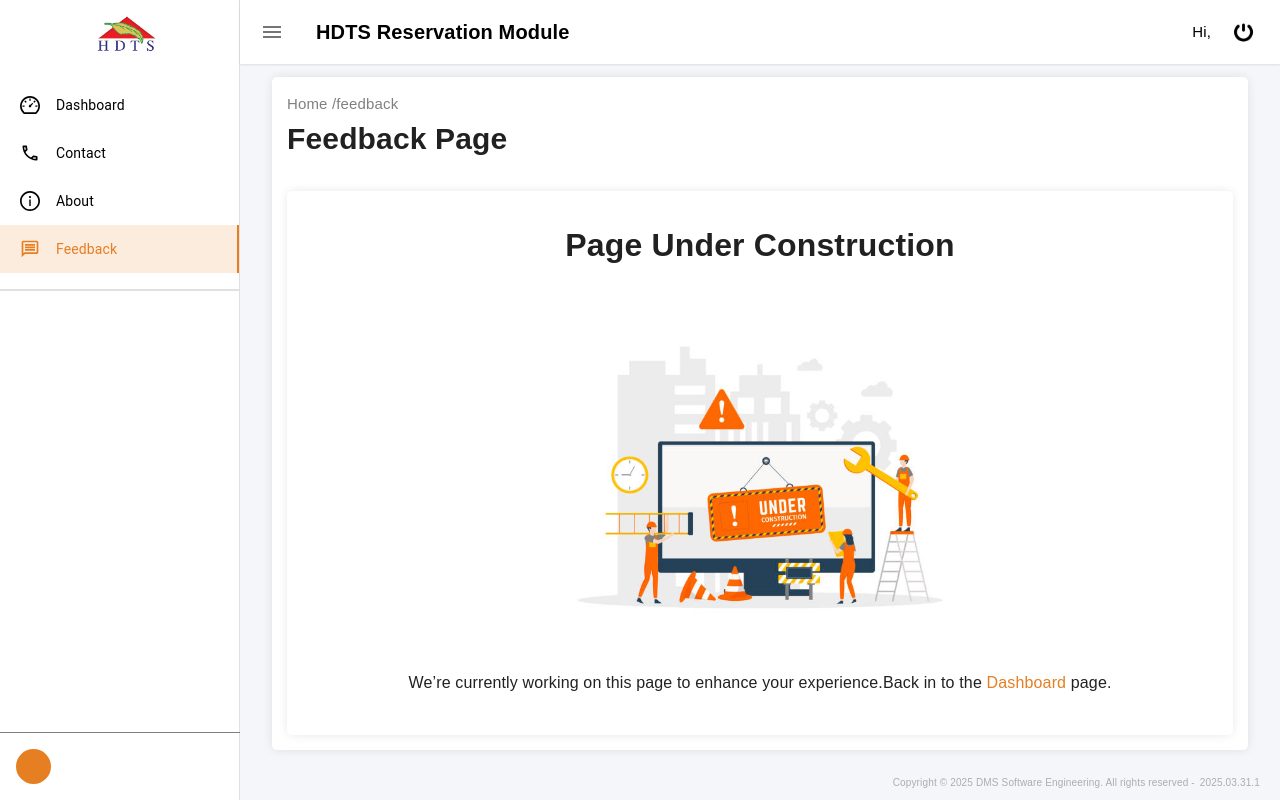
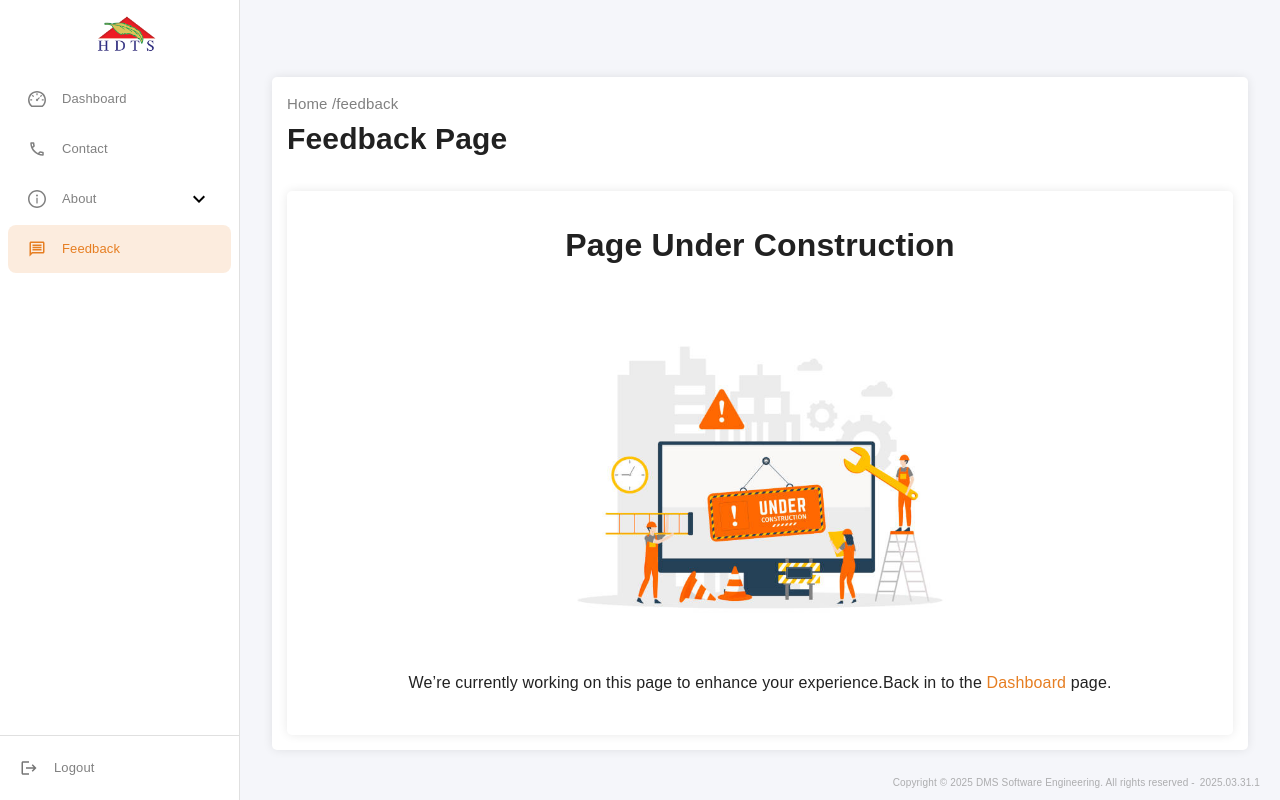
Before and after one commit to LDTECHSL/KathawoAdmin_Hosting, a React (Create React App) app: page /feedback in a window 1280 px wide. Built offline with nearby package versions, Linux system fonts and the light colour scheme.

Commit message:
fix: update font family in navbar styles and clean up unused imports

```diff
--- a/src/Common/css/navbar.css
+++ b/src/Common/css/navbar.css
@@ -2,7 +2,7 @@
 
 *{
     /*border: 1px solid red;*/
-    font-family: 'Public Sans', sans-serif;
+    font-family: Poppins, sans-serif !important;
     padding: 0;
     margin: 0;
 }
--- a/src/Layouts/Navbar.tsx
+++ b/src/Layouts/Navbar.tsx
@@ -2,23 +2,27 @@ import * as React from "react";
 import { styled, Theme, CSSObject } from "@mui/material/styles";
 import Box from "@mui/material/Box";
 import MuiDrawer from "@mui/material/Drawer";
-import MuiAppBar, { AppBarProps as MuiAppBarProps } from "@mui/material/AppBar";
-import Toolbar from "@mui/material/Toolbar";
+import { AppBarProps as MuiAppBarProps } from "@mui/material/AppBar";
 import List from "@mui/material/List";
 import CssBaseline from "@mui/material/CssBaseline";
 import Divider from "@mui/material/Divider";
-import IconButton from "@mui/material/IconButton";
 import ListItem from "@mui/material/ListItem";
 import ListItemButton from "@mui/material/ListItemButton";
 import ListItemIcon from "@mui/material/ListItemIcon";
 import ListItemText from "@mui/material/ListItemText";
+import Collapse from "@mui/material/Collapse";   // 👈 import Collapse
+import {
+  ExpandLess,
+  ExpandMore,
+  Logout,
+  MessageOutlined,
+  PhoneOutlined,
+} from "@mui/icons-material";
 import { ReactElement } from "react";
 import { useNavigate, useLocation } from "react-router-dom";
 import "../Common/css/navbar.css";
-import { MenuOutlined, MessageOutlined, PhoneOutlined } from "@mui/icons-material";
 import Footer from "../Components/Footer";
 import logo from "../Assets/Images/hdts.png";
-import logoutIcon from "../Assets/Images/power.png";
 import Dialogbox from "../Components/Dialogbox";
 import { DashboardOutlined, InfoCircleOutlined } from "@ant-design/icons";
 
@@ -57,25 +61,6 @@ interface AppBarProps extends MuiAppBarProps {
   open?: boolean;
 }
 
-const AppBar = styled(MuiAppBar, {
-  shouldForwardProp: (prop) => prop !== "open",
-})<AppBarProps>(({ theme, open }) => ({
-  zIndex: theme.zIndex.drawer + 1,
-  transition: theme.transitions.create(["width", "margin"], {
-    easing: theme.transitions.easing.sharp,
-    duration: theme.transitions.duration.leavingScreen,
-  }),
-  boxShadow: "0px 1px 2px rgba(0, 0, 0, 0.1)",
-  ...(open && {
-    marginLeft: drawerWidth,
-    width: `calc(100% - ${drawerWidth}px)`,
-    transition: theme.transitions.create(["width", "margin"], {
-      easing: theme.transitions.easing.sharp,
-      duration: theme.transitions.duration.enteringScreen,
-    }),
-  }),
-}));
-
 const Drawer = styled(MuiDrawer, {
   shouldForwardProp: (prop) => prop !== "open",
 })(({ theme }) => ({
@@ -108,115 +93,55 @@ interface Props {
 export default function Navbar({ children }: Readonly<Props>) {
   const [open, setOpen] = React.useState(true);
   const [active, setActive] = React.useState(0);
-  const [active2, setActive2] = React.useState(0);
   const [isOpen, setIsOpen] = React.useState(false);
-  const [roleType, setRoleType] = React.useState(1);
-
-  let user = localStorage.getItem("username")
-  const des = localStorage.getItem("designation")
-
-  React.useEffect(() => {
-
-    let timeoutId: NodeJS.Timeout;
-    if (open) {
-      timeoutId = setTimeout(() => {
-        const userElement = document.querySelector(".drawer-user");
-        if (userElement) {
-          (userElement as HTMLElement).style.opacity = "1";
-        }
-      }, 50);
-    } else {
-      const userElement = document.querySelector(".drawer-user");
-      if (userElement) {
-        (userElement as HTMLElement).style.opacity = "0";
-      }
-    }
-
-    return () => clearTimeout(timeoutId);
-  }, [open]);
-
-  const handleOpen = () => {
-    setIsOpen(true);
-  };
-
-  const handleClose = () => {
-    setIsOpen(false);
-  };
-
-  const handleLogout = () => {
-    navigate("/");
-    localStorage.setItem("token", "")
-  };
+  const [expanded, setExpanded] = React.useState<number | null>(null); // 👈 track expanded item
 
   const navigate = useNavigate();
   const location = useLocation();
 
-  React.useEffect(() => {
-    const path = location.pathname;
-    if (path === "/dashboard"){
-      setActive(1)
-    } else if (path === "/contact") {
-      setActive(2);
-    } else if (path === "/about") {
-      setActive(3)
-    } else if (path === "/feedback") {
-      setActive(4)
-    } else {
-      setActive(0);
-    }
-  }, [location.pathname]);
+  let user = localStorage.getItem("username");
 
-  const handleDrawerOpen = () => {
-    setOpen(!open);
+  const handleOpen = () => setIsOpen(true);
+  const handleClose = () => setIsOpen(false);
+  const handleLogout = () => {
+    navigate("/");
+    localStorage.setItem("token", "");
   };
 
-  const handleClickDashboard = () => {
-    navigate("/dashboard");
-  };
-
-  const handleClickAbout = () => {
-    navigate("/about");
-  };
-
-  const handleClickContact = () => {
-    navigate("/contact");
-  };
-
-  const handleClickFeedback = () => {
-    navigate("/feedback");
-  };
-
+  // Drawer items config
   const drawerItems = [
     {
       name: "Dashboard",
-      icon: <DashboardOutlined style={{ fontSize: "20px" }} />,
-      onClick: handleClickDashboard
+      icon: <DashboardOutlined style={{ fontSize: "18px" }} />,
+      path: "/dashboard",
     },
     {
       name: "Contact",
-      icon: <PhoneOutlined style={{ fontSize: "20px" }} />,
-      onClick: handleClickContact
+      icon: <PhoneOutlined style={{ fontSize: "18px" }} />,
+      path: "/contact",
     },
     {
       name: "About",
-      icon: <InfoCircleOutlined style={{ fontSize: "20px" }} />,
-      onClick: handleClickAbout
+      icon: <InfoCircleOutlined style={{ fontSize: "18px" }} />,
+      children: [
+        { name: "Company", path: "/about/company" },
+        { name: "Team", path: "/about/team" },
+        { name: "Careers", path: "/about/careers" },
+      ],
     },
     {
       name: "Feedback",
-      icon: <MessageOutlined style={{ fontSize: "20px" }} />,
-      onClick: handleClickFeedback
-    }
+      icon: <MessageOutlined style={{ fontSize: "18px" }} />,
+      path: "/feedback",
+    },
   ];
 
   return (
-    <Box
-      sx={{ display: "flex", minHeight: "100vh", backgroundColor: "#f5f6fa" }}
-    >
+    <Box sx={{ display: "flex", minHeight: "100vh", backgroundColor: "#f5f6fa" }}>
       <Dialogbox
         open={isOpen}
         title="Confirm Logout"
-        content="Are you sure you want to logout? Logging out will end your current session and any unsaved changes may be lost."
+        content="Are you sure you want to logout?"
         agreeButtonText="Logout"
         disagreeButtonText="Cancel"
         onAgree={handleLogout}
@@ -224,55 +149,51 @@ export default function Navbar({ children }: Readonly<Props>) {
         onClose={handleClose}
       />
       <CssBaseline />
-      <AppBar position="fixed" open={open}>
-        <Toolbar className="toolbar">
-          <IconButton
-            aria-label="open drawer"
-            onClick={handleDrawerOpen}
-            edge="start"
-            sx={[
-              {
-                marginRight: 2,
+      <Drawer
+        variant="permanent"
+        open={open}
+        sx={{
+          "& .MuiDrawer-paper": {
+            display: "flex",
+            flexDirection: "column",
+            justifyContent: "space-between",
           },
-            ]}
+        }}
       >
-            <MenuOutlined />
-          </IconButton>
-          <span className="title">HDTS Reservation Module</span>
-          <div className="toolbar-inner">
-
-            <span className="username">Hi, {user}</span>
-            <img
-              onClick={handleOpen}
-              className="logout-icon"
-              src={logoutIcon}
-              alt=""
-            />
-          </div>
-        </Toolbar>
-      </AppBar>
-      <Drawer variant="permanent" open={open}>
+        <div>
           <div className="drawer-header">
             <img className="drawer-logo" src={logo} alt="" />
           </div>
+
           <List>
-          <List>
-            {drawerItems.map((item, index) => (
+            {drawerItems.map((item, index) => {
+              // Check if current path is active
+              const isParentActive =
+                item.path === location.pathname ||
+                item.children?.some((c) => c.path === location.pathname);
+
+              return (
                 <React.Fragment key={index}>
                   <ListItem disablePadding sx={{ display: "block" }}>
                     <ListItemButton
-                    onClick={item.onClick}
+                      onClick={() =>
+                        item.children
+                          ? setExpanded(expanded === index ? null : index)
+                          : item.path && navigate(item.path)
+                      }
                       sx={{
                         minHeight: 48,
                         px: 2.5,
-                      backgroundColor:
-                        index === active - 1 ? "rgba(230, 125, 34, 0.15)" : "transparent",
-                      color: index === active - 1 ? "#0047aa" : "black",
-                      borderRight:
-                        index === active - 1 ? "2px solid #e67e22" : "none",
+                        m: "2px 8px",
+                        borderRadius: "8px",
+                        backgroundColor: isParentActive
+                          ? "rgba(230, 125, 34, 0.15)"
+                          : "transparent",
+                        color: isParentActive ? "#aa6900ff" : "black",
                         "&:hover": {
-                        backgroundColor:
-                          index === active - 1 ? "rgba(230, 125, 34, 0.15)" : "transparent",
+                          backgroundColor: isParentActive
+                            ? "rgba(230, 125, 34, 0.15)"
+                            : "rgba(57, 56, 56, 0.08)",
                         },
                       }}
                     >
@@ -280,54 +201,94 @@ export default function Navbar({ children }: Readonly<Props>) {
                         sx={{
                           minWidth: 0,
                           justifyContent: "center",
-                        color: index === active - 1 ? "#e67e22" : "black",
                           mr: open ? 2 : "auto",
+                          color: isParentActive ? "#e67e22" : "gray",
                         }}
                       >
                         {item.icon}
                       </ListItemIcon>
                       <ListItemText
                         primary={item.name}
-                      primaryTypographyProps={{ fontSize: "14px" }}
-                      sx={{ opacity: open ? 1 : 0, color: index === active - 1 ? "#e67e22" : "black" }}
+                        primaryTypographyProps={{ fontSize: "13px" }}
+                        sx={{
+                          opacity: open ? 1 : 0,
+                          color: isParentActive ? "#e67e22" : "gray",
+                        }}
+                      />
+                      {item.children &&
+                        (expanded === index ? <ExpandLess /> : <ExpandMore />)}
+                    </ListItemButton>
+                  </ListItem>
+
+                  {/* Child Items */}
+                  {item.children && (
+                    <Collapse in={expanded === index} timeout="auto" unmountOnExit>
+                      <List component="div" disablePadding>
+                        {item.children.map((child, cIdx) => {
+                          const isChildActive = child.path === location.pathname;
+                          return (
+                            <ListItem key={cIdx} disablePadding sx={{ pl: open ? 4 : 2 }}>
+                              <ListItemButton
+                                onClick={() => child.path && navigate(child.path)}
+                                sx={{
+                                  m: "2px 8px",
+                                  borderRadius: "6px",
+                                  backgroundColor: isChildActive
+                                    ? "rgba(230, 125, 34, 0.15)"
+                                    : "transparent",
+                                  "&:hover": {
+                                    backgroundColor: isChildActive
+                                      ? "rgba(230, 125, 34, 0.15)"
+                                      : "rgba(57, 56, 56, 0.08)",
+                                  },
+                                }}
+                              >
+                                <ListItemText
+                                  primary={child.name}
+                                  primaryTypographyProps={{ fontSize: "12px" }}
+                                  sx={{
+                                    opacity: open ? 1 : 0,
+                                    color: isChildActive ? "#e67e22" : "gray",
+                                  }}
                                 />
                               </ListItemButton>
                             </ListItem>
+                          );
+                        })}
+                      </List>
+                    </Collapse>
+                  )}
                 </React.Fragment>
-            ))}
-          </List>
+              );
+            })}
           </List>
 
-        <Divider />
-        <Divider />
-        <div className="drawer-user1">
-          <span
-            className="drawer-user-icon1"
-            style={{
-              display: open ? "none" : "flex",
-              alignItems: "center",
-              padding: "16px",
+        </div>
+
+        {/* Logout button fixed bottom */}
+        <List>
+          <Divider sx={{ my: 1 }} />
+          <ListItem disablePadding sx={{ display: "block" }}>
+            <ListItemButton onClick={handleOpen} sx={{ minHeight: 48, px: 2.5 }}>
+              <ListItemIcon
+                sx={{
+                  minWidth: 0,
+                  justifyContent: "center",
+                  mr: open ? 2 : "auto",
                 }}
               >
-            {user?.substring(0, 1)}
-          </span>
-          <span className="drawer-username"></span>
-        </div>
+                <Logout style={{ fontSize: "18px" }} />
+              </ListItemIcon>
+              <ListItemText
+                primary="Logout"
+                primaryTypographyProps={{ fontSize: "13px", color: "gray" }}
+                sx={{ opacity: open ? 1 : 0 }}
+              />
+            </ListItemButton>
+          </ListItem>
+        </List>
+      </Drawer>
 
-        <div
-          className="drawer-user"
-          style={{
-            display: open ? "flex" : "none",
-            alignItems: "center",
-            padding: "16px",
-            opacity: 0,
-            transition: "opacity 0.3s ease-in-out",
-          }}
-        >
-          <span className="drawer-user-icon">{user?.substring(0, 1)}</span>
-          <span className="drawer-username">{user}</span>
-        </div>
-      </Drawer>
       <Box
         component="main"
         sx={{
```
Lines whose indentation alone changed are shown as unchanged.
